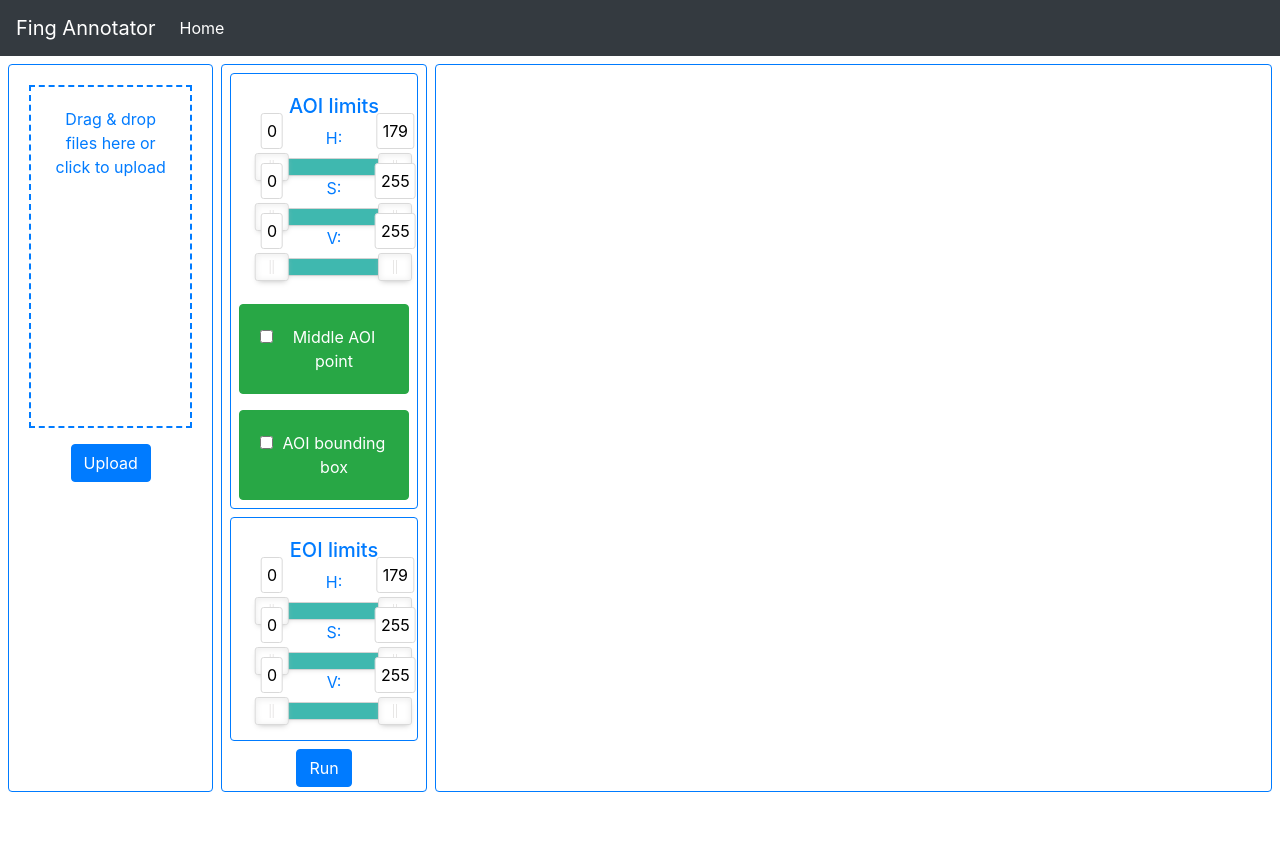
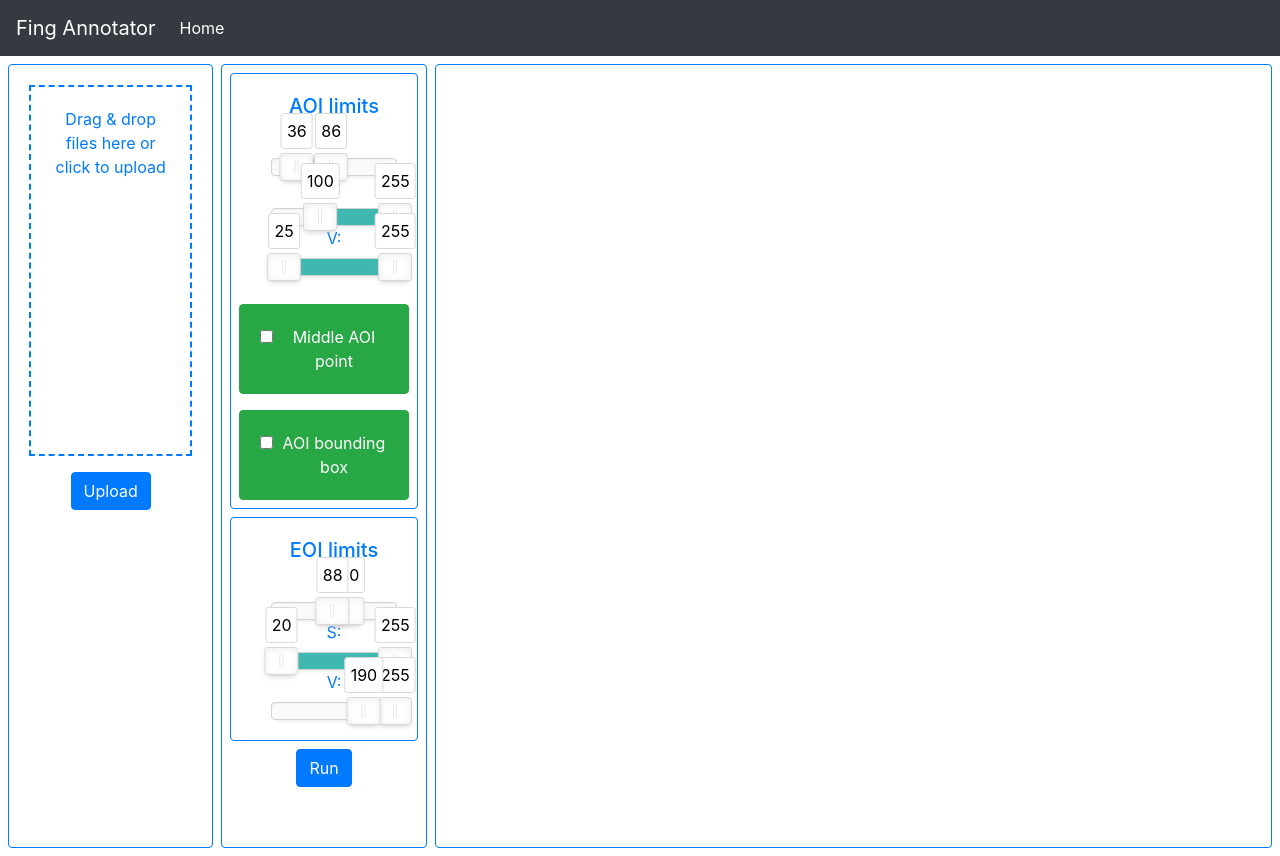
Before and after one commit to JackMerma/AmputeeFingersDatasetCreator, a Flask app: page / in a window 1280 px wide. Before the commit the page ends 792 px from the top, so only its background shows below. Run offline with Flask 3, Linux system fonts and the light colour scheme; some libraries are stand-ins or nearby versions.

Commit message:
Passing defined values for AOI and EOI ranges, and fixing saved json in dataset/ folder

```diff
--- a/main.py
+++ b/main.py
@@ -54,17 +54,15 @@ def upload_file():
             "files": image_paths,
             "processed_images": None,
             "message": message,
-            "aoiH": {"min": 0, "max": 179},
-            "aoiS": {"min": 0, "max": 255},
-            "aoiV": {"min": 0, "max": 255},
-            "eoiH": {"min": 0, "max": 179},
-            "eoiS": {"min": 0, "max": 255},
-            "eoiV": {"min": 0, "max": 255},
+            "aoiH": {"min": 36, "max": 86},
+            "aoiS": {"min": 100, "max": 255},
+            "aoiV": {"min": 25, "max": 255},
+            "eoiH": {"min": 88, "max": 110},
+            "eoiS": {"min": 20, "max": 255},
+            "eoiV": {"min": 190, "max": 255},
             "files": image_paths,
             "processed_images": None,
             }
-
-    print(context)
 
     return redirect(url_for('index', context=context))
 
@@ -113,6 +111,9 @@ def run_solution():
         # Deleting existing output images
         remove_folder(os.path.join(UPLOAD_FOLDER_BASE, TEMP_FOLDER))
 
+        # Deleting dataset folder
+        remove_folder(DATASETS_FOLDER)
+
         # Processing images
         for image_path in image_paths:
             completed_path = os.path.join(COMPLETED_UPLOAD_PATH, image_path)
@@ -155,12 +156,12 @@ def index():
                     "middle_aoi": False,
                     "aoi_bounding_box": False,
                     },
-                "aoiH": {"min": 0, "max": 179},
-                "aoiS": {"min": 0, "max": 255},
-                "aoiV": {"min": 0, "max": 255},
-                "eoiH": {"min": 0, "max": 179},
-                "eoiS": {"min": 0, "max": 255},
-                "eoiV": {"min": 0, "max": 255},
+                "aoiH": {"min": 36, "max": 86},
+                "aoiS": {"min": 100, "max": 255},
+                "aoiV": {"min": 25, "max": 255},
+                "eoiH": {"min": 88, "max": 110},
+                "eoiS": {"min": 20, "max": 255},
+                "eoiV": {"min": 190, "max": 255},
                 "files": None,
                 }
 
--- a/src/process/utils.py
+++ b/src/process/utils.py
@@ -92,7 +92,6 @@ def validate_file_path(file_path):
 
 
 def get_limits(aoi_limits):
-    print(aoi_limits)
     min_range = (int(aoi_limits[0][0]), int(aoi_limits[1][0]), int(aoi_limits[2][0]))
     max_range = (int(aoi_limits[0][1]), int(aoi_limits[1][1]), int(aoi_limits[2][1]))
     return min_range, max_range
@@ -119,7 +118,6 @@ def remove_folder(folder_name):
 def label(image, path, aoi_values, eoi_values, m_aoi=True, bb_aoi=True):
     # Applying filter for AOI
     aoi_min, aoi_max = get_limits(aoi_values)
-    print(aoi_min, aoi_max)
     aoi_mask = mask(image, aoi_min, aoi_max)
 
     # Getting aoi position and boundingbox
@@ -167,7 +165,5 @@ def label(image, path, aoi_values, eoi_values, m_aoi=True, bb_aoi=True):
                 }
             }
 
-    # Deleting existing labeling data
-    remove_folder(DATASETS_FOLDER)
     # Saving data
     save_json(data, file_name)
--- a/static/css/style.css
+++ b/static/css/style.css
@@ -1,5 +1,4 @@
 html, body {
-    height: 100%;
     margin: 0;
 }
 
--- a/templates/base.html
+++ b/templates/base.html
@@ -7,7 +7,7 @@
 	{% block head %}{% endblock %}
     </head>
     <body>
-	<div style="width: 100vv; display: flex; flex-direction: column; height: 100%" class="m-0 p-0 container-fluid">
+	<div style="width: 100vv; display: flex; flex-direction: column;" class="m-0 p-0 ">
 	    {% block navbar %}{% endblock %}
 	    {% block message %}{% endblock %}
 	    {% block body %}{% endblock %}
```
